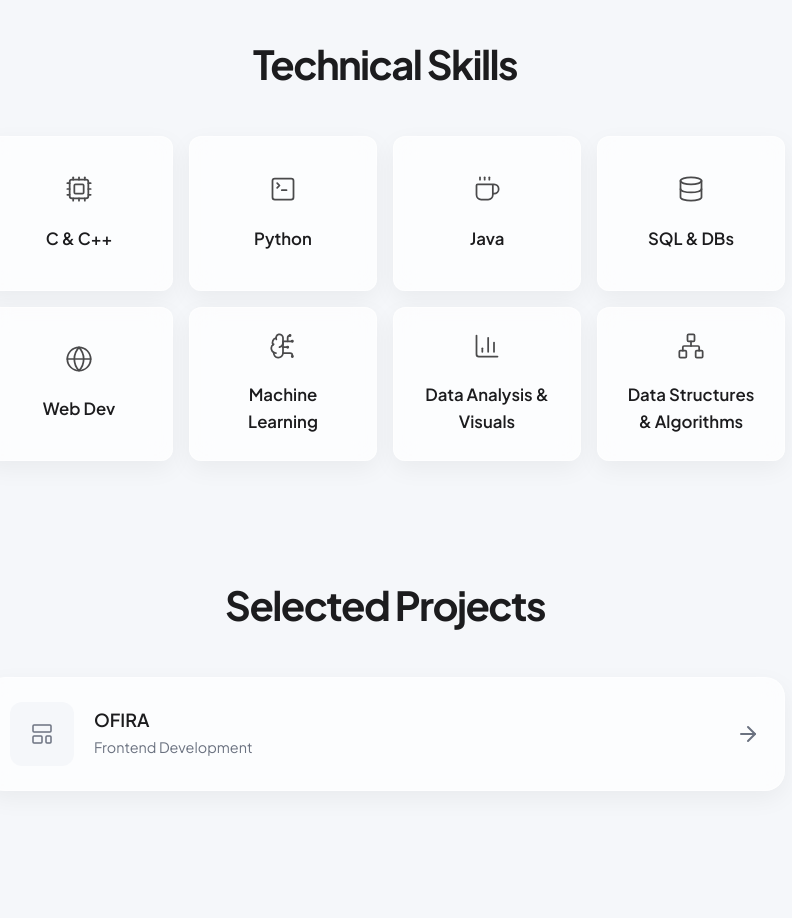
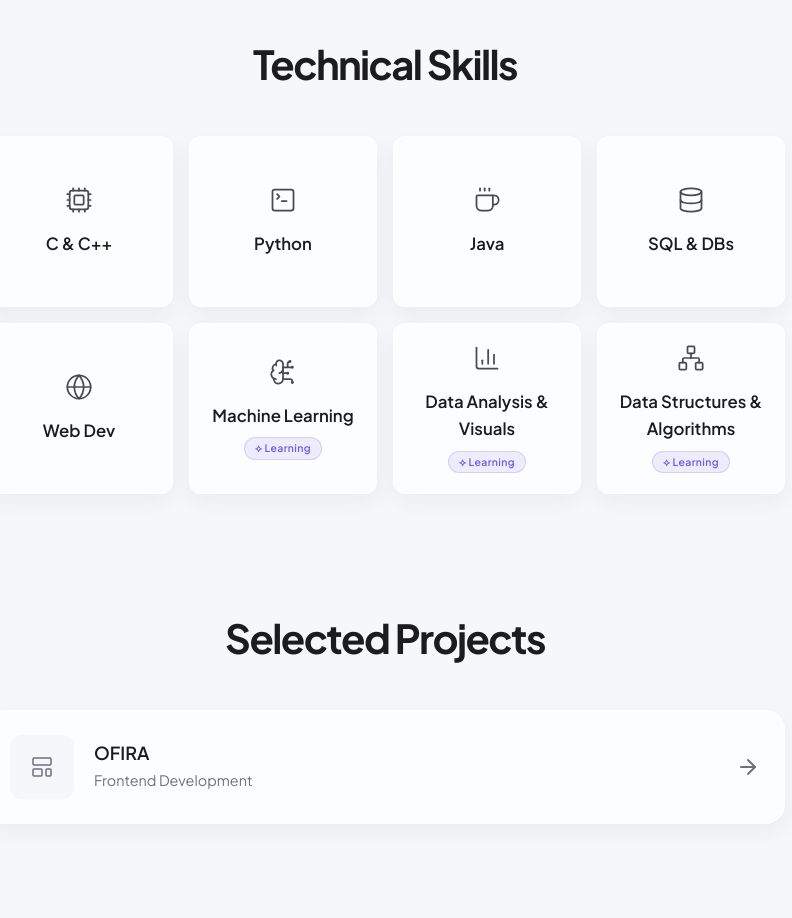
Before and after one commit to pawannegii/MyPortfolio, a React (Vite) app: page / in a window 1280 px wide. Shown: the part 1560-2478 px from the top of the page, without its empty margins (255-1047 px from the left). Built offline with nearby package versions, Linux system fonts and the light colour scheme.

Commit message:
Add-learning-badges-to-skill-cards

```diff
--- a/src/App.jsx
+++ b/src/App.jsx
@@ -36,9 +36,9 @@ const technicalSkills = [
   { name: 'Java', icon: <Coffee size={28} strokeWidth={1.5} /> },
   { name: 'SQL & DBs', icon: <Database size={28} strokeWidth={1.5} /> },
   { name: 'Web Dev', icon: <Globe size={28} strokeWidth={1.5} /> },
-  { name: 'Machine Learning', icon: <BrainCircuit size={28} strokeWidth={1.5} /> },
-  { name: 'Data Analysis & Visuals', icon: <BarChart3 size={28} strokeWidth={1.5} /> },
-  { name: 'Data Structures & Algorithms', icon: <Network size={28} strokeWidth={1.5} /> },
+  { name: 'Machine Learning', icon: <BrainCircuit size={28} strokeWidth={1.5} />, learning: true },
+  { name: 'Data Analysis & Visuals', icon: <BarChart3 size={28} strokeWidth={1.5} />, learning: true },
+  { name: 'Data Structures & Algorithms', icon: <Network size={28} strokeWidth={1.5} />, learning: true },
 ];
 
 const projects = [
@@ -263,6 +263,7 @@ function App() {
                       {skill.icon}
                     </div>
                     <span>{skill.name}</span>
+                    {skill.learning && <span className="learning-badge">⟡ Learning</span>}
                   </div>
                 </FadeIn>
               ))}
--- a/src/index.css
+++ b/src/index.css
@@ -644,14 +644,15 @@ textarea.form-control {
   flex-direction: column;
   align-items: center;
   justify-content: center;
-  gap: 16px;
-  padding: 24px;
+  gap: 10px;
+  padding: 20px 16px;
   text-align: center;
   border-radius: var(--border-radius-sm);
   transition: var(--transition);
   cursor: default;
   height: 100%;
-  min-height: 120px;
+  min-height: 110px;
+  position: relative;
 }
 
 .skill-box:hover {
@@ -676,6 +677,19 @@ textarea.form-control {
   font-weight: 600;
   font-size: 1.05rem;
   color: var(--text-primary);
+}
+
+.learning-badge {
+  font-size: 0.65rem !important;
+  font-weight: 600 !important;
+  letter-spacing: 0.04em;
+  color: var(--accent-color) !important;
+  background: rgba(108, 92, 231, 0.1);
+  padding: 2px 10px;
+  border-radius: 9999px;
+  border: 1px solid rgba(108, 92, 231, 0.2);
+  margin-top: -2px;
+  opacity: 1;
 }
 
 /* Footer */
```
